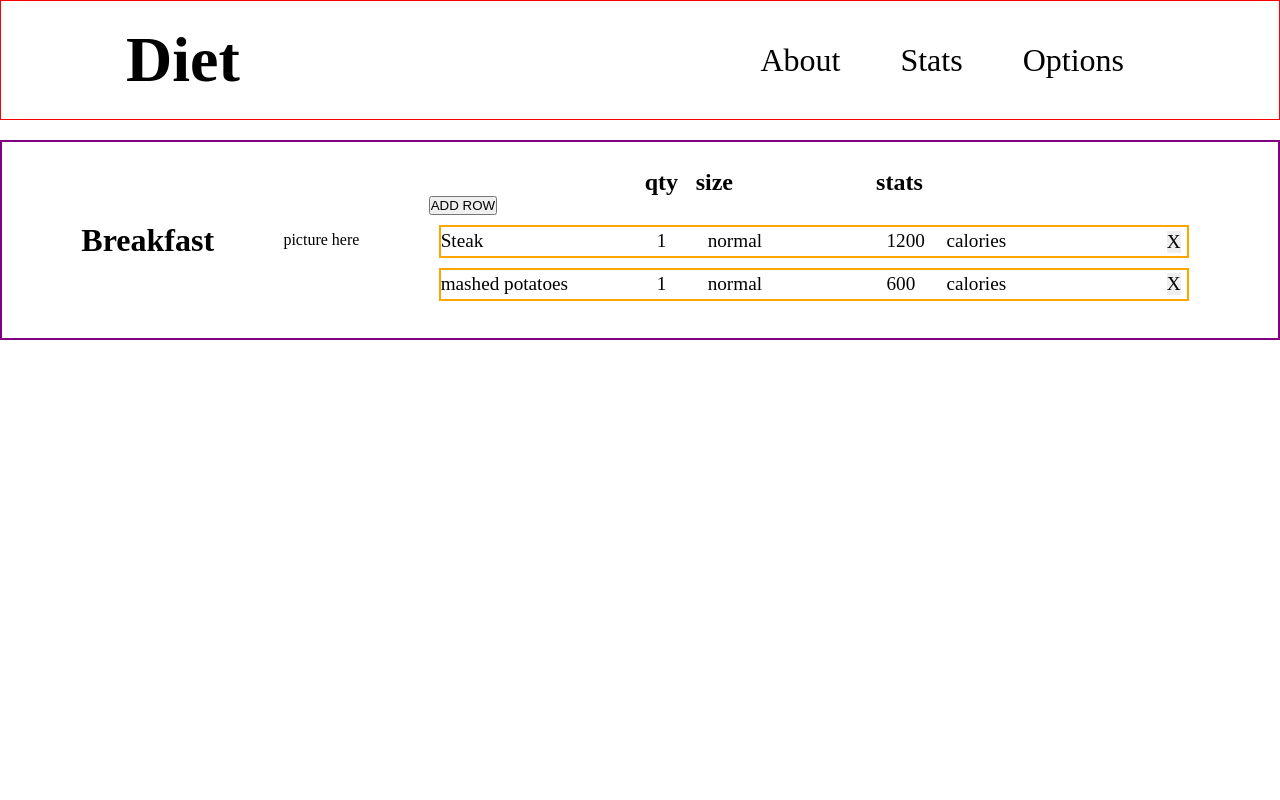
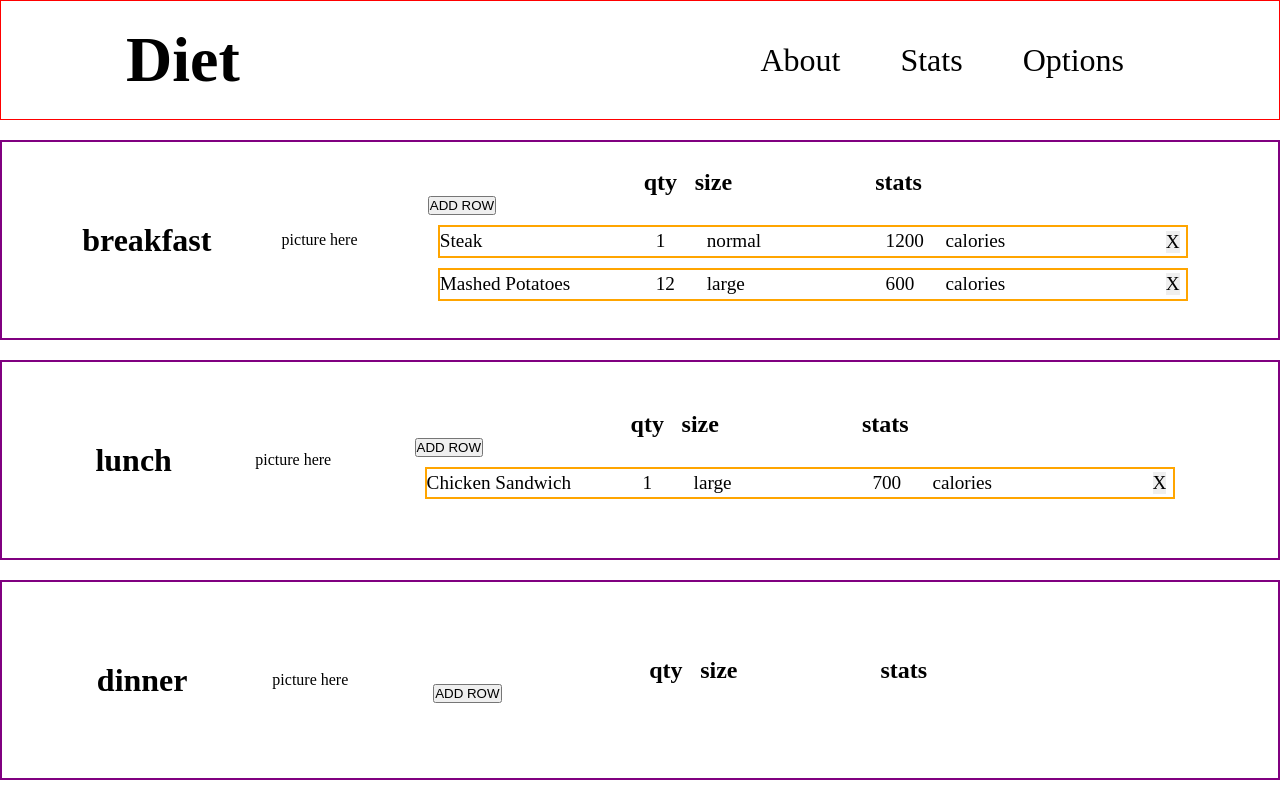
Before and after one commit to taujeng/diet, a Next.js app: page / in a window 1280 px wide. Built offline with nearby package versions, Linux system fonts and the light colour scheme.

Commit message:
Refactor Meal component for reusability

```diff
--- a/src/app/components/meal/Meal.tsx
+++ b/src/app/components/meal/Meal.tsx
@@ -5,25 +5,9 @@ import "./meal.css"
 import MealRow from './mealRow/MealRow'
 import { v4 as uuidv4 } from 'uuid';
 
-const Meal = () => {
-  const [mealData, setMealData] = useState([
-    {
-      id: uuidv4(),
-      name: "Steak",
-      quantity: 1,
-      size: "normal",
-      calories: 1200,
-      edit: false
-    },
-    {
-      id: uuidv4(),
-      name: "mashed potatoes",
-      quantity: 1,
-      size: "normal",
-      calories: 600,
-      edit: false
-    },
-  ])
+const Meal = ( {title, data}) => {
+  const [mealData, setMealData] = useState(data);
+
 
   const handleNewRow = () => {
     const newDefault = {
@@ -57,7 +41,7 @@ const Meal = () => {
   return (
     <div className="meal-container">
       <div className="meal-title">
-        <h1>Breakfast</h1>
+        <h1>{title}</h1>
       </div>
       <div className="meal-pic">
         picture here
@@ -72,7 +56,7 @@ const Meal = () => {
         </div>
         <button onClick={()=> handleNewRow()}>ADD ROW</button>
         {mealData && mealData.map((meal, i) => (
-          <MealRow key={i} data={meal} confirmRow={confirmRow} removeRow={removeRow}/>
+          <MealRow key={meal.id} data={meal} confirmRow={confirmRow} removeRow={removeRow}/>
         ))}
       </div>
     </div>
--- a/src/app/page.tsx
+++ b/src/app/page.tsx
@@ -1,11 +1,48 @@
+'use client'
+
+import React, {useState} from 'react'
 import Header from "./components/header/Header";
 import Meal from "./components/meal/Meal";
+import { v4 } from 'uuid';
 
 export default function Home() {
+  const [meals, setMeals] = useState({
+    breakfast: [
+      {
+        id: v4(),
+        name: "Steak",
+        quantity: 1,
+        size: "normal",
+        calories: 1200,
+        edit: false,
+      },
+      {
+        id: v4(),
+        name: "Mashed Potatoes",
+        quantity: 12,
+        size: "large",
+        calories: 600,
+        edit: false,
+      },
+    ],
+    lunch: [
+      {
+        id: v4(),
+        name: "Chicken Sandwich",
+        quantity: 1,
+        size: "large",
+        calories: 700,
+        edit: false,
+      },
+    ],
+    dinner: []
+  })
   return (
     <div className="">
       <Header />
-      <Meal />
+      {Object.entries(meals).map(([key,value], index) => {
+        return <Meal key={index} title={key} data={value}/>
+      })}
     </div>
   );
 }
```
